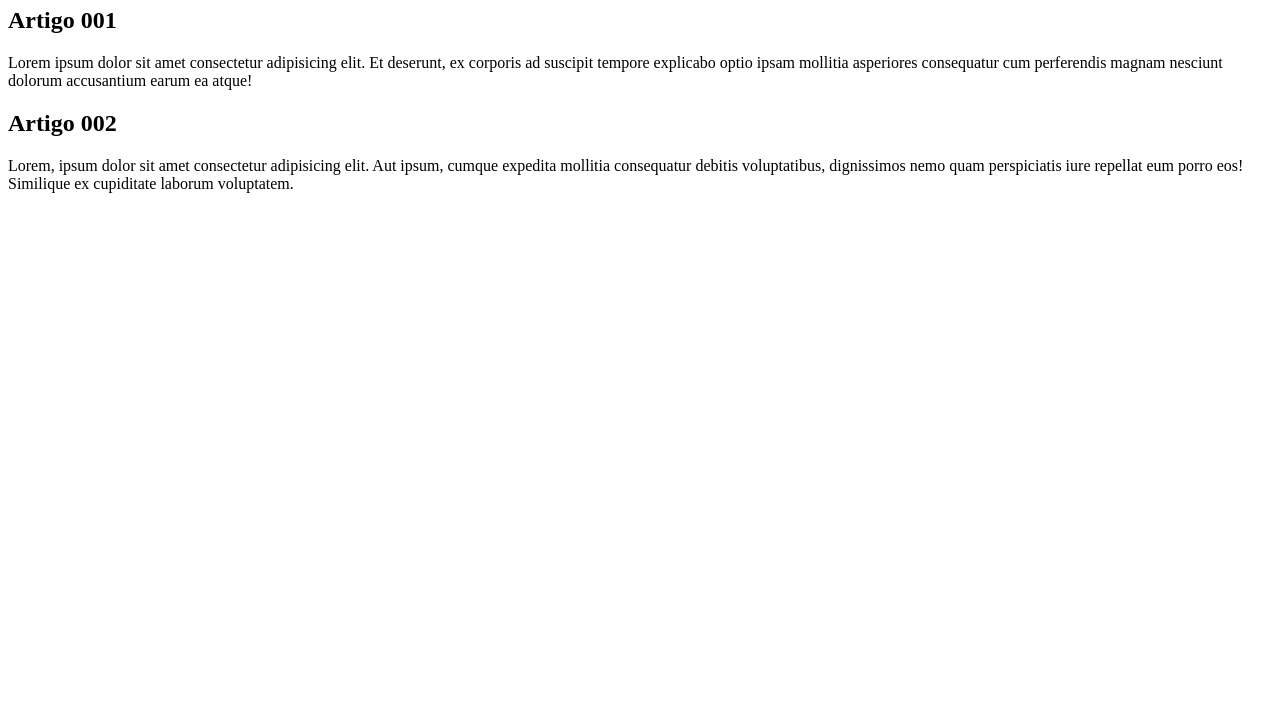
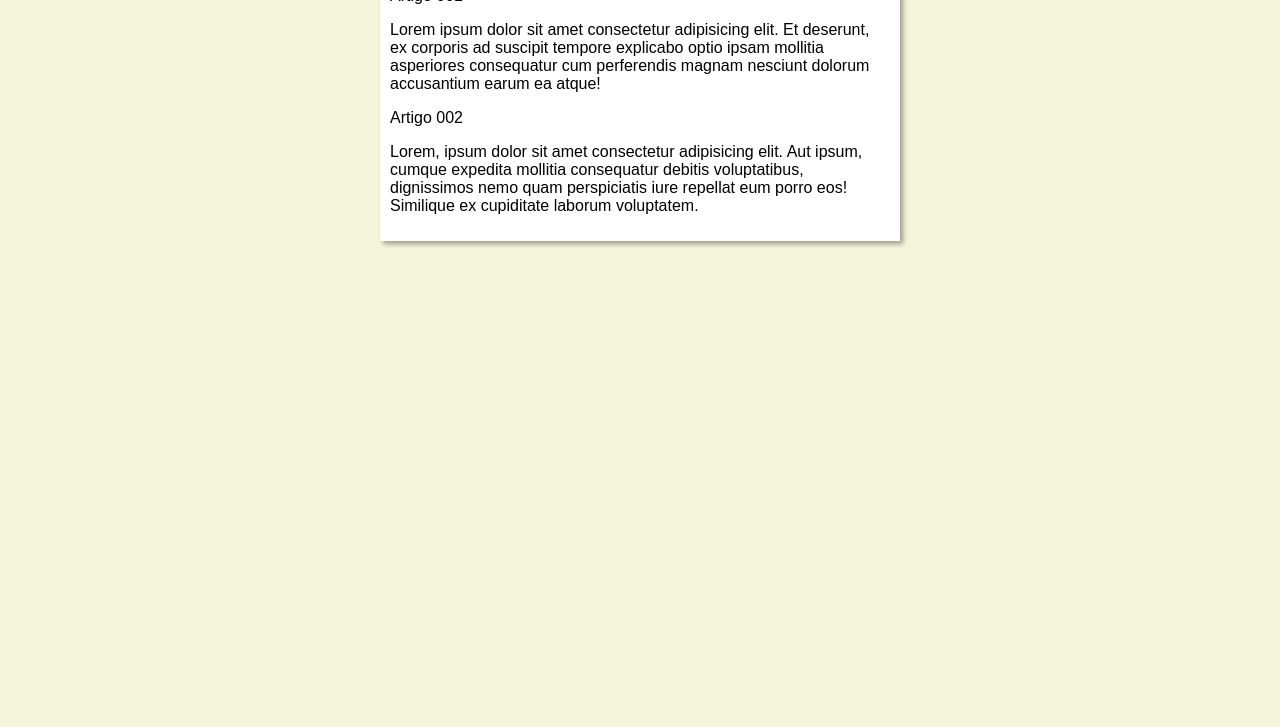
Before and after one commit to jeffjd/projeto-site, a plain HTML site: page index.html in a window 1280 px wide. Shown: the part 73-800 px from the top of the page. Drawn offline with Linux system fonts and the light colour scheme.

Commit message:
first design

```diff
--- /dev/null
+++ b/estilos/style.css
@@ -0,0 +1,15 @@
+*{
+    font: 16px Arial, Helvetica,sans-serif;
+}
+
+body {
+    background-color: beige;
+}
+
+main{
+    background-color: white;
+    width: 500px;
+    margin: auto;
+    padding: 10px;
+    box-shadow: 3px 3px 5px rgba(0, 0, 0, 0.37);
+}
--- a/index.html
+++ b/index.html
@@ -5,6 +5,7 @@
     <meta http-equiv="X-UA-Compatible" content="IE=edge">
     <meta name="viewport" content="width=device-width, initial-scale=1.0">
     <title>Título do Site</title>
+    <link rel="stylesheet" href="estilos/style.css">
 </head>
 <body>
     <main>
```
